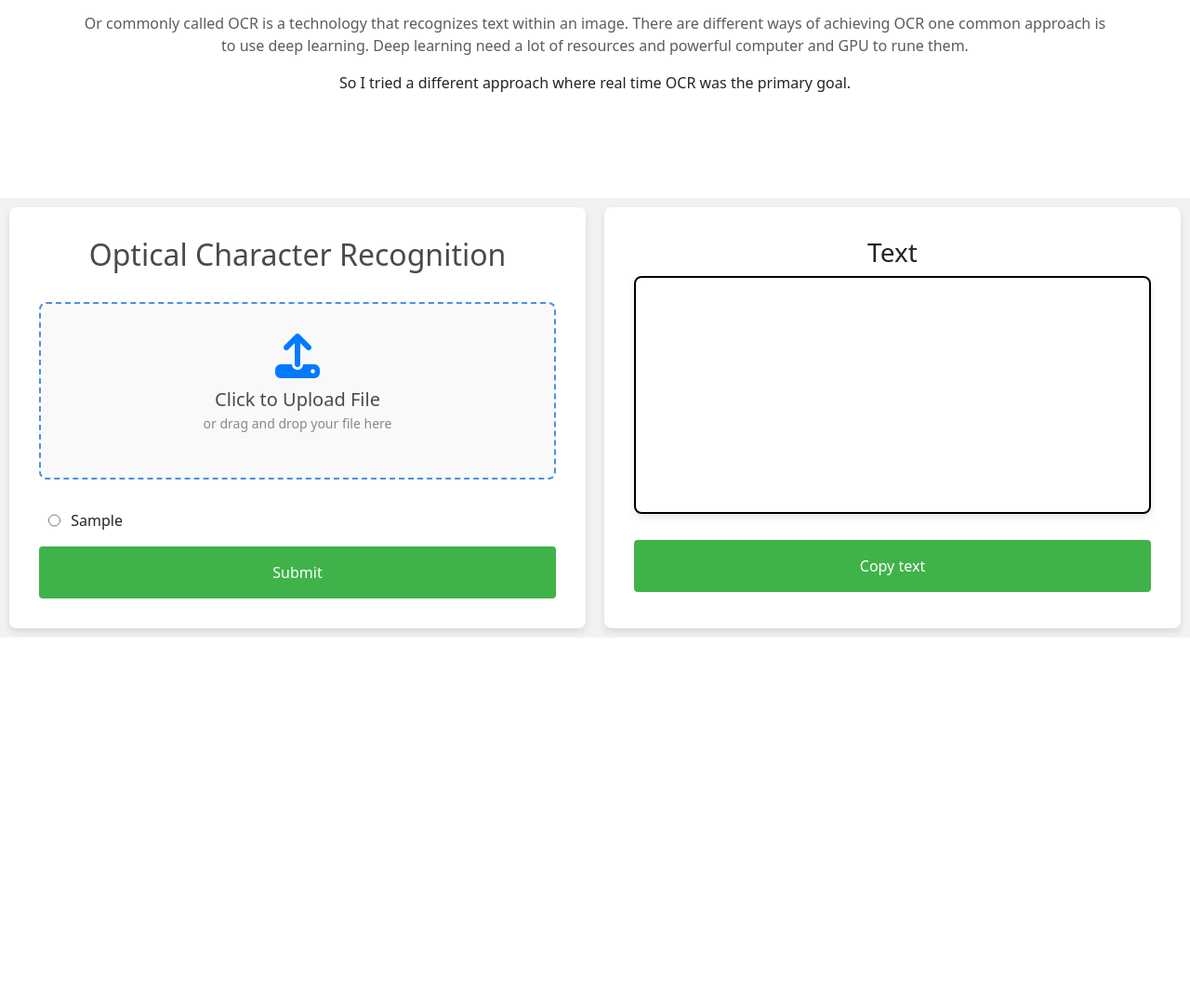
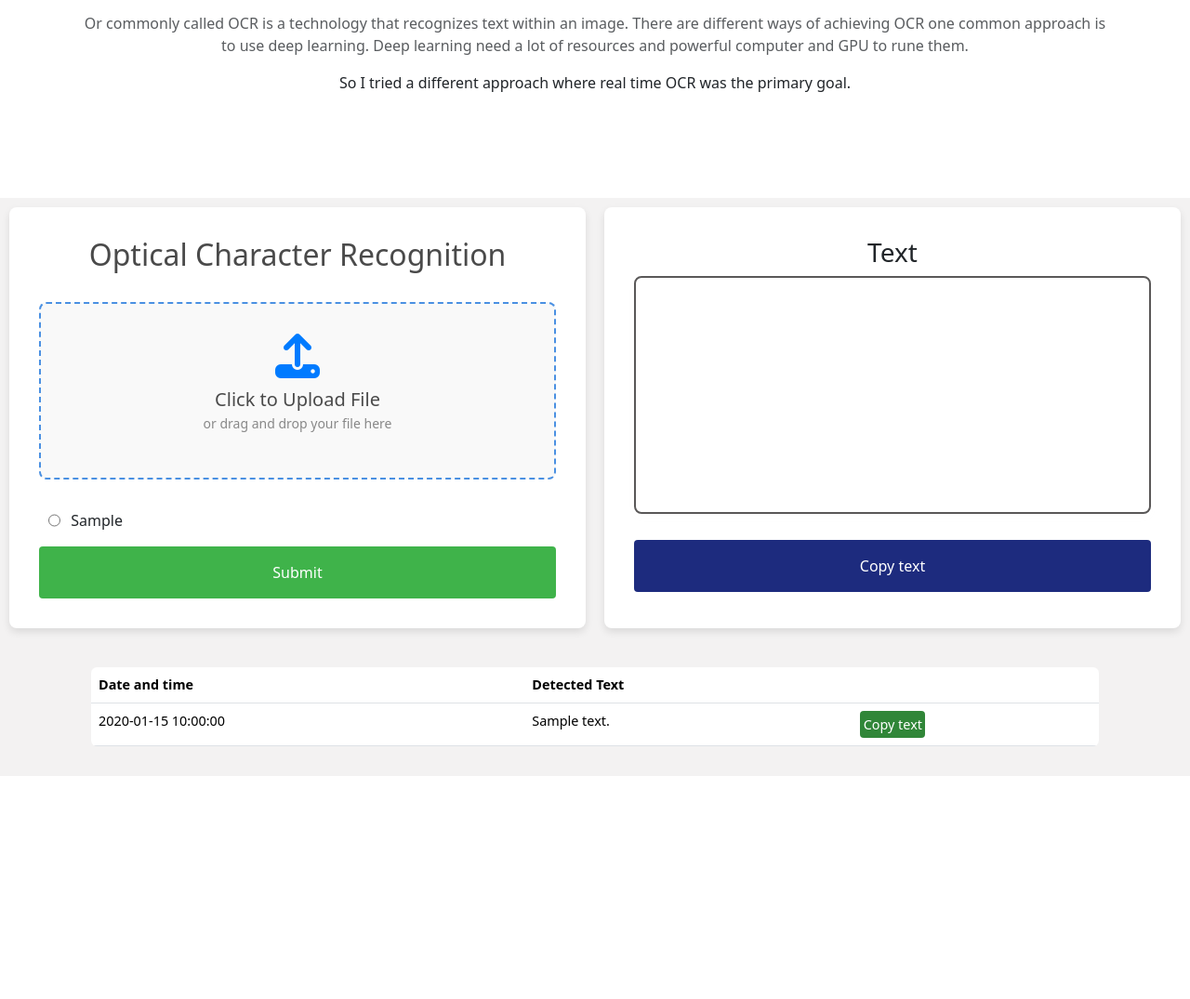
Before and after one commit to PiWebswiss/CS50-Project, a Flask app: template templates/index.html in a window 1280 px wide. Shown: the part 933-2008 px from the top of the page at 93% size. Run offline with Flask 3, Linux system fonts and the light colour scheme; the template is opened without the code that fills it: most values are stand-ins (such as "Sample title", 1, 10 or a date in 2020); some libraries are stand-ins or nearby versions.

Commit message:
added a table

```diff
--- a/app.py
+++ b/app.py
@@ -1,27 +1,52 @@
-from flask import Flask, request, jsonify, render_template
+from flask import Flask, request, jsonify, render_template, make_response, session
 from werkzeug.exceptions import RequestEntityTooLarge
+from flask_session import Session
 import secrets
 import keras_ocr
 from PIL import Image
 import numpy as np
-import requests
 import httpx
-import logging
-import asyncio
-
+import uuid
+from cs50 import SQL
+from datetime import datetime, timezone, timedelta
+import os
 
 # Configure application
 app = Flask(__name__)
 
 # Limation file size to limit denial-of-service (DoS) attacks
 app.config['MAX_CONTENT_LENGTH'] = 16 * 1024 * 1024  # 16 MB limit
+
 # Generate secret key with 24-character hexadecimal string
 app.secret_key = secrets.token_hex(24)
 
- # To remove !!
+# Configure session to use filesystem (instead of signed cookies)
+app.config["SESSION_PERMANENT"] = False
+app.config["SESSION_TYPE"] = "filesystem"
+Session(app)
+
+
 """ Note: I will perform OCR only in English  """
-ALLOWED_EXTENSIONS = ['png', 'jpg', 'jpeg', 'gif', 'pdf']
+ALLOWED_EXTENSIONS = ['png', 'jpg', 'jpeg']
 OCR_MODELS = ["OCR with TensorFlow", "API OCR"]
+
+# Configure CS50 Library to use SQLite database
+database_path = os.path.join("database", "ocr-results.db")
+db = SQL(f"sqlite:///{database_path}")
+
+# Create table
+db.execute("""
+    CREATE TABLE IF NOT EXISTS history (
+           id INTEGER PRIMARY KEY AUTOINCREMENT,
+           user_id INTEGER NOT NULL,
+           datetime DATETIME DEFAULT CURRENT_TIMESTAMP,
+           text TEXT NOT NULL,
+           UNIQUE (id, user_id, datetime, text)
+           );
+""")
+
+# Create indexs to facilitate quick select
+db.execute("CREATE INDEX IF NOT EXISTS idx_user_id On history(id);")
 
 
 # Fontion to read API key from text file
@@ -58,7 +83,7 @@ async def ocr_space_api(file, overlay=False, api_key='helloworld', language='eng
             # Raise an error for bad responses
             response.raise_for_status()
 
-            # Parse and return JSON responce
+            # Parse and return JSON response
             return response.json()
 
         # Error handling
@@ -73,10 +98,10 @@ async def ocr_space_api(file, overlay=False, api_key='helloworld', language='eng
             print(f"An unexpcted erro occurred: {e}")
             return {"error": "An unexpcted erro occurred. Please try again later."}
 
-# Extract text from responce
-def extract_text_from_api(main_key, text_key, json_responce):
-    if main_key in json_responce and len(json_responce[main_key]) > 0:
-        text = json_responce[main_key][0].get(text_key)
+# Extract text from response
+def extract_text_from_api(main_key, text_key, json_response):
+    if main_key in json_response and len(json_response[main_key]) > 0:
+        text = json_response[main_key][0].get(text_key)
         return text
     return None
 
@@ -95,17 +120,57 @@ pipeline = keras_ocr.pipeline.Pipeline()
 def check_format(filename):
     return filename.lower().endswith(tuple(ALLOWED_EXTENSIONS))
 
-# Custom erro handler for RequestEntityTooLarge (if file is more than 16 MP)
+# Custom error handler for RequestEntityTooLarge (if file is more than 16 MP)
 @app.errorhandler(RequestEntityTooLarge)
 def handle_large_file():
     return jsonify(
-        {"error": "File is too large. The maaximun file size is 16MB."}), 413
+        {"error": "File is too large. The maximum file size is 16MB."}), 413
 
 
 # Intex route
 @app.route("/")
 def index():
-    return render_template("index.html", ocr_models=OCR_MODELS)
+    """ using cookie to indientify user """
+    # Check for user_id cookie
+    user_id = request.cookies.get("user_id")
+
+    # If user_id cookie does not exist, generate a new one
+    if not user_id:
+        # Generate a random Universally Unique Identifier (UUID)
+        user_id = str(uuid.uuid4())
+        # Save user id in the session
+        session["user_id"] = user_id
+        new_user = True
+    else:
+        new_user = False
+
+    """ TO DO REMOVE ALL USER DATA AFTER 2 DAYS """
+
+    # Query OCR results for this user
+    ocr_results = db.execute("SELECT datetime, text FROM history WHERE user_id = ?;", user_id)
+
+    # Prepare response
+    response = make_response(render_template("index.html", ocr_models=OCR_MODELS, ocr_results=ocr_results))
+
+
+    # Set user_id cookie if it's a new user or if the cookie doesn't exist
+    if new_user:
+        # Cookie expires after 2 days
+        expires = datetime.now(timezone.utc) + timedelta(days=2)
+        response.set_cookie(
+            "user_id", user_id, expires=expires, secure=True, httponly=True, samesite="Strict")
+
+    return response
+
+@app.route("/results")
+def get_results():
+    # Query OCR results for this user
+    user_id = session.get("user_id")
+    ocr_results = db.execute("SELECT datetime, text FROM history WHERE user_id = ?;", user_id)
+    print("ocr_results", ocr_results)
+    """ Note: ocr_results is a dict key: datetime and text """
+    return jsonify(ocr_results)
+
 
 # submite file route
 @app.route("/submit", methods=["POST"])
@@ -114,6 +179,7 @@ async def submit():
     if request.method == "POST":
         file = request.files.get("file")
         ocr_model = request.form.get("ocrModel")
+        user_id = session.get("user_id")
 
         # Ensure that file exists
         if not file:
@@ -142,11 +208,13 @@ async def submit():
 
                     if ocr_result == "":
                         return jsonify({"ocr_result": "No text on the image"})
-
+                # Save the result in Database
+                if user_id and ocr_result:
+                    db.execute("INSERT INTO history (user_id, text) VALUES (?, ?);", user_id, ocr_result)
                 return jsonify({"ocr_result": ocr_result})
 
             except:
-                return jsonify({"error": "Could not prosses the image."}), 400
+                return jsonify({"error": "Could not process the image."}), 400
 
         # If user chose API send image to ocr.space
         elif ocr_model == OCR_MODELS[1]:
@@ -163,7 +231,7 @@ async def submit():
                 text = extract_text_from_api(
                     main_key="ParsedResults",
                     text_key="ParsedText",
-                    json_responce=ocr_result
+                    json_response=ocr_result
                     )
 
                 # Ensure that the API detected text
@@ -171,10 +239,13 @@ async def submit():
                     return jsonify({"ocr_result": "No text on the image"})
 
                 # Return text detected
+                # Save the result in Database
+                if user_id and text:
+                    db.execute("INSERT INTO history (user_id, text) VALUES (?, ?);", user_id, text)
                 return jsonify({"ocr_result": text})
 
             except:
-                jsonify({"error": "Could not prosses the image."}), 400
+                jsonify({"error": "Could not process the image."}), 400
 
     return jsonify({"error": "Invalid request method."}), 500
 
--- a/requirements.txt
+++ b/requirements.txt
@@ -6,3 +6,4 @@ Flask-Session
 pillow
 numpy
 httpx
+psycopg2-binary
--- a/static/script.js
+++ b/static/script.js
@@ -23,6 +23,9 @@ const dropArea = document.getElementById('drop-area');
 const userFeedBack = document.getElementById("userFeedBack");
 const animatedText = document.getElementById("animatedText");
 const btnCopy = document.getElementById("btnCopy");
+const tableBtnCopy = document.querySelectorAll(".table-copy-btn");
+
+
 
 
 // Initialize variable to save the current predicted text
@@ -211,24 +214,50 @@ uploadFile.addEventListener("submit", async (event) => {
     handleFileUpload(files)
 });
 
+/* Function to copy text inside the Clipboard  */
+function copyTextClipboard(text) {
+    // Replace '\n' by a space
+    text = text.replace("\n", " ");
+
+    navigator.clipboard.writeText(text)
+    .then(() => {
+        showFeedback("Text copied", "info");
+    })
+    .catch(err => {
+        showFeedback("Failed to copy text", "error");
+    });
+}
+
 /* Button to copy text  */
 btnCopy.addEventListener("click", () => {
     if (!saveText) {
         showFeedback("No text to copy", "info");
         return;
     }
-    // Replace '\n' by a space
-    const orc_text = saveText.replace("\n", " ");
 
     // Copy text inside the Clipboard
-    navigator.clipboard.writeText(orc_text)
-        .then(() => {
-            showFeedback("Text copied", "info");
-        })
-        .catch(err => {
-            showFeedback("Failed to copy text", "error");
-        });
+    copyTextClipboard(orc_text);
 });
+
+/* Setup all copy button in tha table */
+tableBtnCopy.forEach(button => {
+    // Add click envent to each button
+    button.addEventListener("click", () => {
+
+        // Get the ID of the text element to copy from the data-clipbord_id attribute
+        const textElementID = button.getAttribute("data-clipboard-id");
+
+        // Get the text content of the element
+        const textToCopy = document.getElementById(textElementID).textContent;
+
+        // Copy the text to the clipboard
+        copyTextClipboard(textToCopy);
+    });
+});
+
+
+/* TO DO  1. about section for OCR with TensorFlow and API OCR */
+/* And need a way to display text with out releading the page server */
 
 /* Footer */
 // Create a new Date object
--- a/static/style.css
+++ b/static/style.css
@@ -42,6 +42,15 @@ body {
   flex-grow: 1;
   width: 100%;
   text-align: center;
+}
+
+@media (max-width: 600px) {
+  .box-flex{
+    flex-direction: column;
+  }
+  .hide-on-small {
+    display: none;
+  }
 }
 
 .container-drag {
@@ -132,6 +141,24 @@ body {
   background-color: #0d6913;
 }
 
+.btn-copy {
+  display: block;
+  width: 100%;
+  padding: 1rem;
+  background-color: rgba(18, 33, 120, 0.953);
+  color: #fff;
+  border: none;
+  border-radius: 4px;
+  font-size: 1rem;
+  cursor: pointer;
+  transition: background-color 0.3s ease;
+}
+
+.btn-copy:hover {
+  background-color: #adadad;
+}
+
+
 .position-relative {
   position: relative;
 }
@@ -195,16 +222,15 @@ body {
   display: flex;
   align-items: flex-start;
   height: 16rem; /* to change !! */
-  border: 2px solid black;
+  border: 2px solid rgb(90, 88, 88);
   padding: 1rem;
   border-radius: 0.5rem;
-  box-shadow: 0 4px 8px rgba(0, 0, 0, 0.1);
+  box-shadow: 0 4px 8px rgba(215, 208, 208, 0.027);
   margin-bottom: 1.8rem;
   overflow: hidden;
   box-sizing: border-box;
   text-align: left;
 }
-
 
 .animated-text {
   line-height: 1.5rem;
@@ -222,6 +248,51 @@ body {
   vertical-align: bottom;
 }
 
+.table-wrapper {
+  width: 100%;
+  background-color: #fff;
+  padding: 20rem;
+  border-radius: 8px;
+  box-shadow: 0 4px 8px rgba(0, 0, 0, 0.1);
+}
+
+.reponsive-table {
+  width: 100%;
+  border-collapse: collapse;
+  padding: 1rem;
+  font-size: 0.9rem;
+}
+
+.truncate_text {
+  max-width: 10rem;
+  overflow: hidden;
+  white-space: nowrap;
+  text-overflow: ellipsis;
+}
+
+.table-copy-btn {
+  display: block;
+  padding: 0.22rem;
+  background-color: rgba(38, 128, 47, 0.953);
+  color: #fff;
+  border: none;
+  border-radius: 4px;
+  cursor: pointer;
+  transition: background-color 0.3s ease;
+}
+
+.table-copy-btn:hover {
+  background-color: #0b320d;
+}
+
+/* Add border radius to the table */
+.table {
+  border-collapse: separate;
+  border-spacing: 0;
+  border-radius: 0.4rem;
+  overflow: hidden;
+}
+
 
 .footer-container {
   background-color: rgb(210, 206, 206);
--- a/templates/index.html
+++ b/templates/index.html
@@ -68,10 +68,7 @@
       <div class="pb-4"></div>
     </div>
   </div>
-
-
-
-  <!-- use OCR model -->
+  <!-- OCR model -->
   <div class="body-color">
     <div class="box-flex">
       <!-- Upload File  uning AJAX-->
@@ -79,7 +76,7 @@
         <h3 class="center-text text-big">Optical Character Recognition</h3>
         <form id="uploadFile" enctype="multipart/form-data">
           <div class="upload-container">
-              <input type="file" id="fileInput" class="file-input" name="file" accept="image/*,video/*,text/*"/>
+              <input type="file" id="fileInput" class="file-input" name="file" accept="image/*"/>
               <label for="fileInput" class="file-label">
                   <i class="fas fa-upload"></i>
                   <span>Click to Upload File</span>
@@ -104,11 +101,36 @@
           <div class="copy-text-box">
             <p id="animatedText" class="animated-text text-muted"></p>
           </div>
-          <button class="btn-primary" id="btnCopy">Copy text</button>
+          <button class="btn-copy" id="btnCopy">Copy text</button>
       </div>
     </div>
-  </div>
-
+  <!-- Table with history -->
+    <div class="container mt-3">
+      <div class="reponsive-table">
+        <table id="dataTable" class="table ">
+          <thead>
+            <tr>
+              <th class="hide-on-small" scope="col">Date and time</th>
+              <th scope="col">Detected Text</th>
+              <th scope="col"></th>
+            </tr>
+          </thead>
+          <tbody>
+            <!-- Rows will be added here -->
+            {% for item in ocr_results %}
+              <tr scop="row">
+                  <td class="hide-on-small">{{ item.datetime }}</td>
+                  <td id="text-{{ loop.index }}" class="truncate_text">{{ item.text }}</td>
+                  <td>
+                    <button id="copy-btn-{{ loop.index }}" data-clipboard-id="text-{{ loop.index }}" class="table-copy-btn">Copy text</button>
+                  </td>
+                </tr>
+            {% endfor %}
+            </tbody>
+          </table>
+        </div>
+      </div>
+    </div>
   <!-- To do add a table with the result of ocr and the datatime -->
 
   <br><br><br><br><br><br><br>
```
Also changed, not shown: database/ocr-results.db (added), 1 other file.
